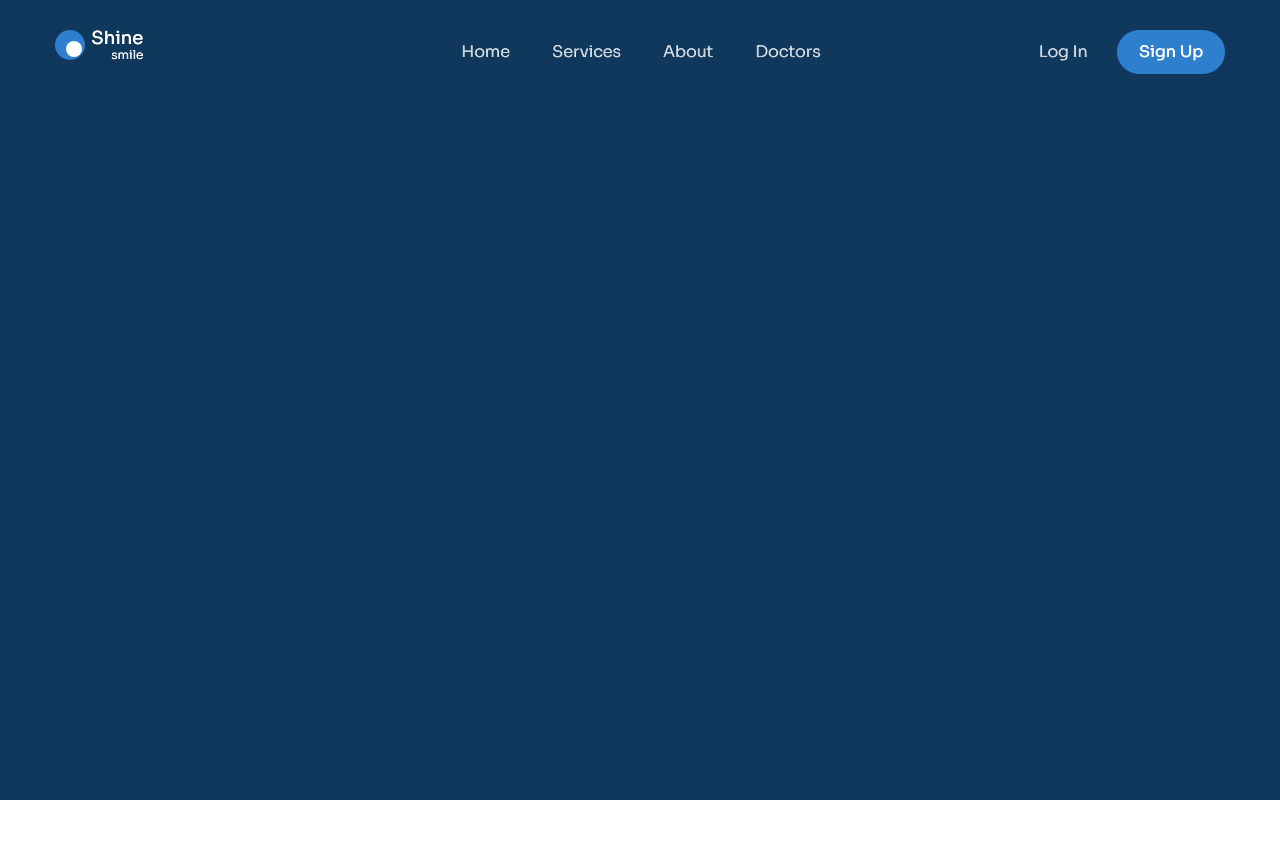
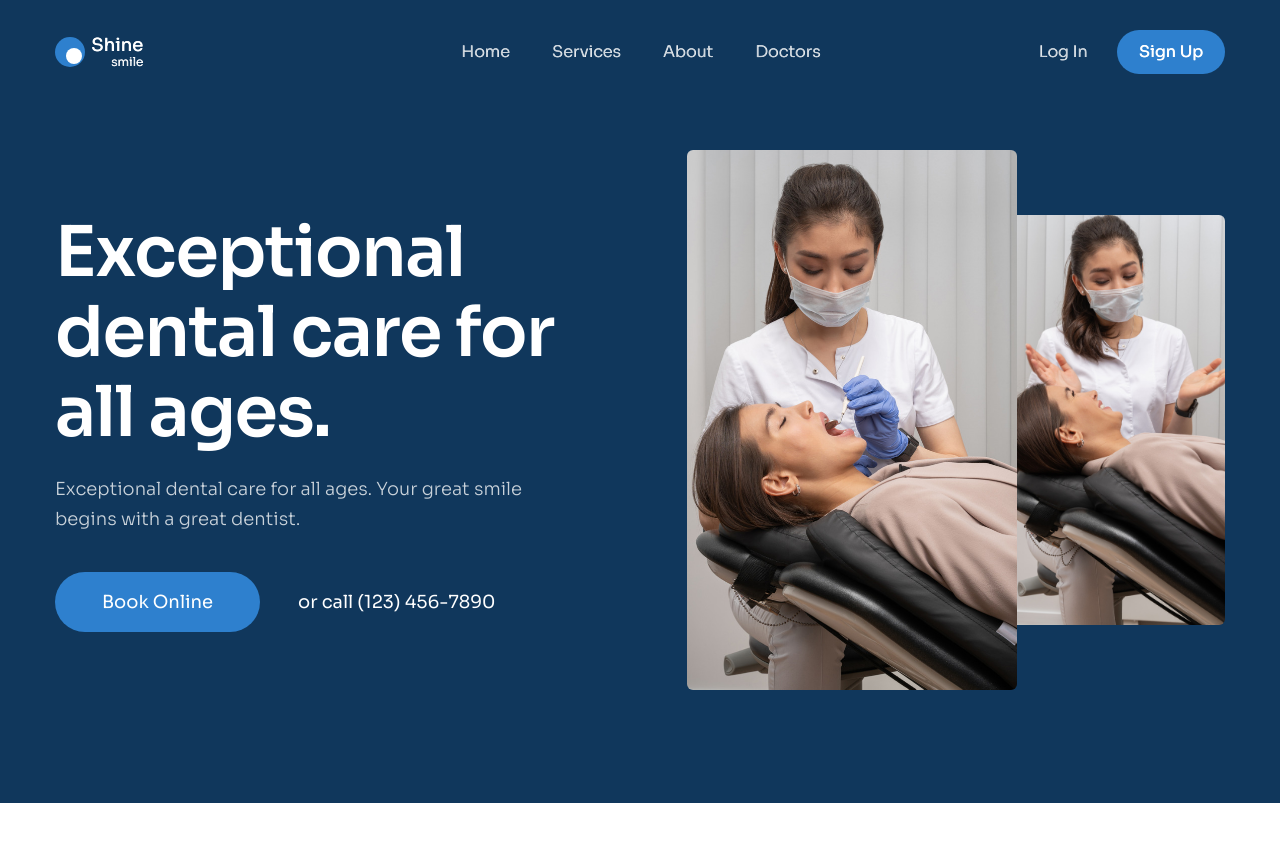
Before and after one commit to dellacer2003/f8-html-css-project-03, a plain HTML site: page index.html in a window 1280 px wide. Shown: the top 842 px of the page. Before the commit the page ends 800 px from the top, so only its background shows below. Drawn offline with Linux system fonts and the light colour scheme.

Commit message:
build hero

```diff
--- a/assets/css/styles.css
+++ b/assets/css/styles.css
@@ -2,25 +2,30 @@
   box-sizing: border-box;
 }
 
+/* Variables */
 :root {
   --brand-color: #2e80ce;
   --background-01: #10375c;
 
   --content-01: #fff;
-  --desc-on-color-01: rgb(201, 210, 218);
+  --desc-on-color-01: #c9d2da;
 }
 
 html {
   font-size: 62.5%;
+  scroll-behavior: smooth;
 }
 
 body {
+  position: relative;
+  height: 2000px;
   color: var(--content-01);
   font-size: 1.6rem;
   font-family: "Sora", sans-serif;
 }
 
 /*========== Common ========== */
+/* Utility */
 .container {
   width: 117rem;
   max-width: calc(100% - 4.8rem);
@@ -76,20 +81,26 @@ a {
 
 /*==========  Header ========== */
 .header {
-  min-height: 100vh;
+  position: sticky;
+  top: -2rem;
   text-shadow: 0.05rem 0rem 0rem rgb(255, 255, 255);
   background-color: var(--background-01);
+  z-index: 10;
 }
 
 .nav {
   display: flex;
-  padding-top: 3rem;
+  padding: 3rem 0 1rem;
 }
 
 /* Brand */
+.brand,
 .brand__container {
   display: flex;
   align-items: center;
+}
+
+.brand__container {
   gap: 0.6rem;
 }
 
@@ -139,6 +150,79 @@ a {
 /* Action */
 .action {
   display: flex;
-  align-items: center;
   margin-left: auto;
 }
+
+/*==========  Hero ========== */
+.hero {
+  padding: 6.6rem 0 11rem;
+  background: var(--background-01);
+}
+
+.hero__layout {
+  display: flex;
+  align-items: center;
+  justify-content: space-between;
+}
+
+/* Content */
+.hero__content {
+  width: 44%;
+}
+
+.hero__heading {
+  font-size: 7rem;
+  font-weight: 600;
+  line-height: 1.14286;
+  letter-spacing: -0.14rem;
+}
+
+.hero__desc {
+  color: var(--desc-on-color-01);
+  font-size: 1.8rem;
+  font-weight: 300;
+  line-height: 1.6667;
+  margin-top: 2.2rem;
+}
+
+.hero__cta {
+  display: flex;
+  align-items: center;
+  gap: 3.8rem;
+  margin-top: 3.8rem;
+}
+
+.hero__cta__call {
+  font-size: 1.8rem;
+  line-height: 1.6667;
+  cursor: pointer;
+}
+
+.hero__cta__call:hover {
+  text-decoration: underline;
+}
+
+/* illustration */
+.hero__illustration {
+  position: relative;
+  width: 46%;
+}
+
+.hero__img img {
+  position: relative;
+  width: 33rem;
+  height: 54rem;
+  border-radius: 0.6rem;
+  object-fit: cover;
+  z-index: 2;
+}
+
+.hero__img img:last-child {
+  position: absolute;
+  top: 6.5rem;
+  right: 0;
+  width: 21rem;
+  height: 41rem;
+  border-radius: 0rem 0.6rem 0.6rem 0rem;
+  z-index: 1;
+}
--- a/index.html
+++ b/index.html
@@ -94,11 +94,12 @@
     <title>Shine Smile</title>
   </head>
   <body>
+    <!-- Header -->
     <header class="header">
       <div class="container">
         <nav class="nav">
           <div class="brand">
-            <a href="#!" class="brand__container">
+            <a href="./index.html" class="brand__container">
               <img src="./assets/img/logo.svg" alt="" class="brand__logo" />
               <div class="brand__name">
                 <span class="brand__name--top">Shine</span>
@@ -108,7 +109,7 @@
           </div>
           <div class="menu">
             <ul class="menu__container">
-              <li><a href="#!">Home</a></li>
+              <li><a href="#">Home</a></li>
               <li><a href="#!">Services</a></li>
               <li><a href="#!">About</a></li>
               <li><a href="#!">Doctors</a></li>
@@ -121,5 +122,35 @@
         </nav>
       </div>
     </header>
+    <main>
+      <!-- Hero -->
+      <section class="hero">
+        <div class="container">
+          <div class="hero__layout">
+            <section class="hero__content">
+              <h1 class="hero__heading">
+                Exceptional dental care for all ages.
+              </h1>
+              <p class="hero__desc">
+                Exceptional dental care for all ages. Your great smile begins
+                with a great dentist.
+              </p>
+              <div class="hero__cta">
+                <a href="#!" class="btn--primary btn--lg">Book Online</a>
+                <a href="tel:(123) 456-7890" class="hero__cta__call"
+                  >or call (123) 456-7890</a
+                >
+              </div>
+            </section>
+            <div class="hero__illustration">
+              <figure class="hero__img">
+                <img src="./assets/img/hero-img-01.png" alt="" />
+                <img src="./assets/img/hero-img-02.png" alt="" />
+              </figure>
+            </div>
+          </div>
+        </div>
+      </section>
+    </main>
   </body>
 </html>
```
Also changed, not shown: assets/img/hero-img-01.png (added), assets/img/hero-img-02.png (added).
